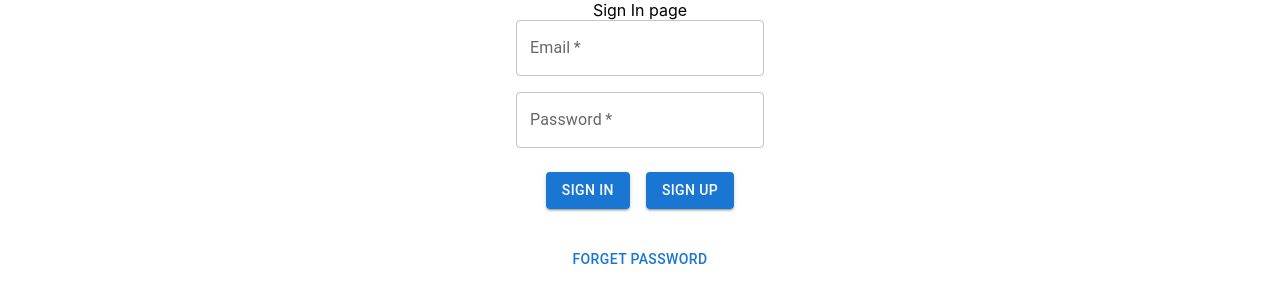
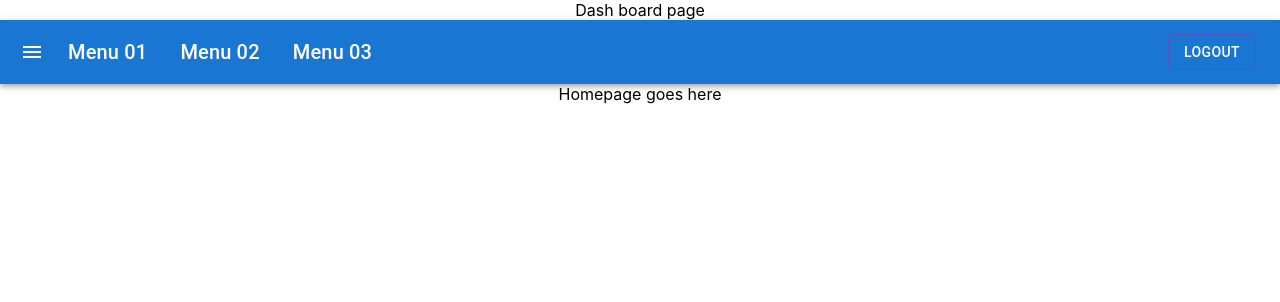
Before and after one commit to Rajusakinala/login_to_dashboard, a React (Create React App) app: page / in a window 1280 px wide. Shown: the top 302 px of the page. Built offline with nearby package versions, Linux system fonts and the light colour scheme.

Commit message:
navbar added

```diff
--- a/package.json
+++ b/package.json
@@ -5,6 +5,7 @@
   "dependencies": {
     "@emotion/react": "^11.11.1",
     "@emotion/styled": "^11.11.0",
+    "@mui/icons-material": "^5.14.3",
     "@mui/material": "^5.14.4",
     "@testing-library/jest-dom": "^5.17.0",
     "@testing-library/react": "^13.4.0",
--- a/src/App.js
+++ b/src/App.js
@@ -4,7 +4,7 @@ import Dashborad from "./components/Dashborad";
 import { useState } from "react";
 
 function App() {
-  const [isLoggedIn, setIsLoggedIn] = useState(false);
+  const [isLoggedIn, setIsLoggedIn] = useState(true);
   const [loggedDetails, setLoggedDetails] = useState({});
   return (
     <div className="App">
--- a/src/components/Dashborad.js
+++ b/src/components/Dashborad.js
@@ -4,68 +4,22 @@ import Dialog from "@mui/material/Dialog";
 import DialogActions from "@mui/material/DialogActions";
 import DialogTitle from "@mui/material/DialogTitle";
 import MuiAlert from "@mui/material/Alert";
+import Navbar from "./Navbar";
 
 const Dashborad = ({ setIsLoggedIn, loggedDetails }) => {
   const [snakbarOpen, setSnakbarOpen] = React.useState(true);
   const [logOutDiaBoxOpen, setLogOutDiaBoxOpen] = React.useState(false);
 
-  const Alert = React.forwardRef(function Alert(props, ref) {
-    return <MuiAlert elevation={6} ref={ref} variant="filled" {...props} />;
-  });
-
-  const handleClose = (event, reason) => {
-    if (reason === "clickaway") {
-      return;
-    }
-    setSnakbarOpen(false);
-  };
-
   return (
     <div>
       <div>Dash board page</div>
+      <Navbar setIsLoggedIn={setIsLoggedIn} />
+      <div>Homepage goes here</div>
       <div>{loggedDetails?.name}</div>
       <div>
-        <Button variant="outlined" onClick={() => setLogOutDiaBoxOpen(true)}>
+        {/* <Button  onClick={() => setLogOutDiaBoxOpen(true)}>
           Log out
-        </Button>
-        <Dialog
-          open={logOutDiaBoxOpen}
-          onClose={() => setLogOutDiaBoxOpen(false)}
-          aria-labelledby="alert-dialog-title"
-          aria-describedby="alert-dialog-description"
-        >
-          <DialogTitle id="alert-dialog-title">
-            Are you sure to LOGOUT..?
-          </DialogTitle>
-          <DialogActions>
-            <Button
-              variant="contained"
-              onClick={() => setLogOutDiaBoxOpen(false)}
-              autoFocus
-            >
-              No
-            </Button>
-            <Button variant="outlined" onClick={() => setIsLoggedIn(false)}>
-              Yes
-            </Button>
-          </DialogActions>
-        </Dialog>
-      </div>
-      <div>
-        <Snackbar
-          open={snakbarOpen}
-          autoHideDuration={5000}
-          onClose={handleClose}
-          anchorOrigin={{ vertical: "top", horizontal: "right" }}
-        >
-          <Alert
-            // onClose={() => setSnakbarOpen(false)}
-            severity="success"
-            sx={{ width: "100%" }}
-          >
-            Your successfully logged IN
-          </Alert>
-        </Snackbar>
+        </Button> */}
       </div>
     </div>
   );
--- /dev/null
+++ b/src/components/Navbar.js
@@ -0,0 +1,124 @@
+import { Grid, Snackbar } from "@mui/material";
+import React from "react";
+import AppBar from "@mui/material/AppBar";
+import Box from "@mui/material/Box";
+import Toolbar from "@mui/material/Toolbar";
+import Typography from "@mui/material/Typography";
+import Button from "@mui/material/Button";
+import IconButton from "@mui/material/IconButton";
+import MenuIcon from "@mui/icons-material/Menu";
+import Dialog from "@mui/material/Dialog";
+import DialogActions from "@mui/material/DialogActions";
+import DialogTitle from "@mui/material/DialogTitle";
+import MuiAlert from "@mui/material/Alert";
+
+const Navbar = ({ setIsLoggedIn }) => {
+  const [snakbarOpen, setSnakbarOpen] = React.useState(true);
+  const [logOutDiaBoxOpen, setLogOutDiaBoxOpen] = React.useState(false);
+
+  const Alert = React.forwardRef(function Alert(props, ref) {
+    return <MuiAlert elevation={6} ref={ref} variant="filled" {...props} />;
+  });
+
+  const handleClose = (event, reason) => {
+    if (reason === "clickaway") {
+      return;
+    }
+    setSnakbarOpen(false);
+  };
+
+  return (
+    <div>
+      {/* <div></div> */}
+
+      <Box sx={{ flexGrow: 1 }}>
+        <AppBar position="static">
+          <Toolbar>
+            <IconButton
+              //   size="large"
+              edge="start"
+              color="inherit"
+              aria-label="menu"
+              sx={{ mr: 2 }}
+            >
+              <MenuIcon />
+            </IconButton>
+            <Typography variant="h6" component="div" sx={{ flexGrow: 0 }}>
+              Menu 01
+            </Typography>
+            <Typography variant="h6" component="div" sx={{ flexGrow: 1 }}>
+              Menu 02
+            </Typography>
+            <Typography variant="h6" component="div" sx={{ flexGrow: 0 }}>
+              Menu 03
+            </Typography>
+            <Typography
+              variant="h6"
+              component="div"
+              sx={{ flexGrow: 12 }}
+            ></Typography>
+            <Button
+              variant="outlined"
+              // color="inherit"
+              color="secondary"
+              sx={{ color: "white" }}
+              onClick={() => setLogOutDiaBoxOpen(true)}
+            >
+              Logout
+            </Button>
+          </Toolbar>
+        </AppBar>
+      </Box>
+
+      <div>
+        <Dialog
+          open={logOutDiaBoxOpen}
+          onClose={() => setLogOutDiaBoxOpen(false)}
+          aria-labelledby="alert-dialog-title"
+          aria-describedby="alert-dialog-description"
+        >
+          <DialogTitle id="alert-dialog-title">
+            Are you sure to LOGOUT..?
+          </DialogTitle>
+          <DialogActions>
+            <Button
+              variant="contained"
+              onClick={() => setLogOutDiaBoxOpen(false)}
+              autoFocus
+            >
+              No
+            </Button>
+            <Button variant="outlined" onClick={() => setIsLoggedIn(false)}>
+              Yes
+            </Button>
+          </DialogActions>
+        </Dialog>
+      </div>
+      <div>
+        <Snackbar
+          open={snakbarOpen}
+          autoHideDuration={3000}
+          onClose={handleClose}
+          anchorOrigin={{ vertical: "top", horizontal: "right" }}
+        >
+          <Alert
+            // onClose={() => setSnakbarOpen(false)}
+            severity="success"
+            sx={{ width: "100%" }}
+          >
+            Your successfully logged IN
+          </Alert>
+        </Snackbar>
+      </div>
+
+      {/* <Grid container spacing={1}>
+        <Grid item>option 1</Grid>
+        <Grid item>option 2</Grid>
+        <Grid item>option 3</Grid>
+        <Grid item>option 4</Grid>
+      </Grid> */}
+    </div>
+  );
+};
+
+export default Navbar;
```
Also changed, not shown: 1 other file (tests, documents, lock files or other folders).
